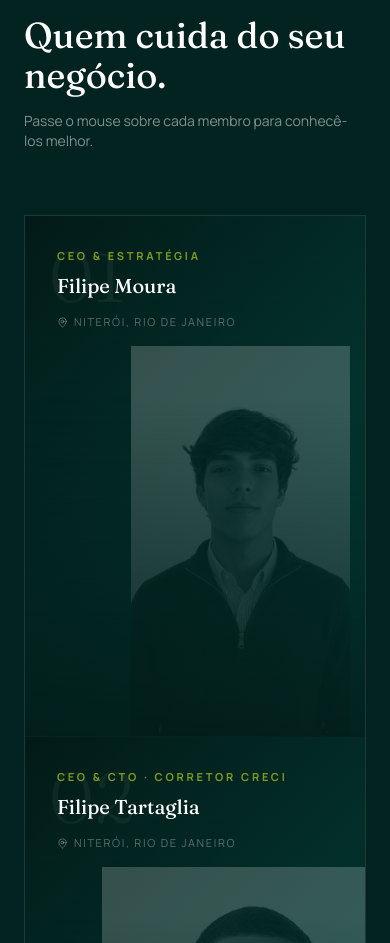
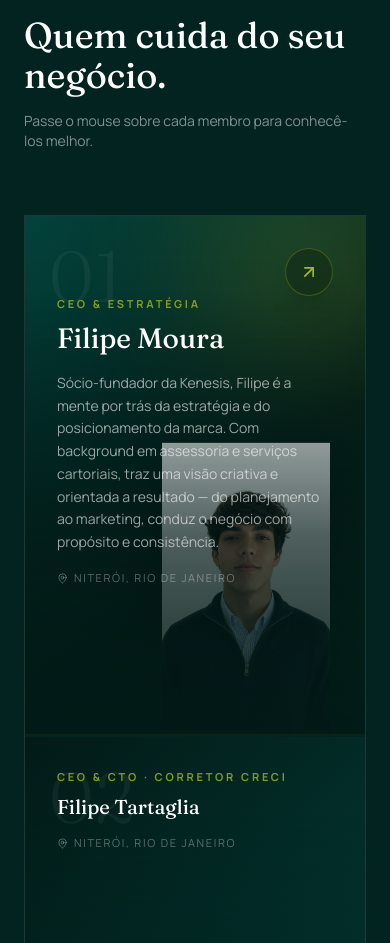
Before and after one commit to filipetartaglia/kenesis-site, a Next.js app: page / in a window 390 px wide. Shown: the part 5500-6443 px from the top of the page. Built offline with nearby package versions, Linux system fonts and the light colour scheme.

Commit message:
Atualização de UI/UX no mobile

```diff
--- a/components/site/destaques.tsx
+++ b/components/site/destaques.tsx
@@ -92,17 +92,17 @@ export function Destaques() {
         {/* Scroll horizontal */}
         <div
           ref={scrollRef}
-          className="flex gap-5 overflow-x-auto scroll-smooth px-6 pb-2 lg:px-10"
+          className="flex gap-5 overflow-x-auto snap-x snap-mandatory px-6 pb-2 lg:px-10"
           style={{ scrollbarWidth: "none", msOverflowStyle: "none" }}
         >
           {FEATURED.map((p, i) => (
-            <div key={p.id} className="w-[300px] flex-none sm:w-[320px]">
+            <div key={p.id} className="w-[300px] flex-none snap-center sm:w-[320px]">
               <PropertyCard p={p} delay={i * 80} />
             </div>
           ))}
 
           {/* Card "Ver todos" — aparece naturalmente no final */}
-          <div className="w-[260px] flex-none self-stretch sm:w-[280px]">
+          <div className="w-[260px] flex-none self-stretch snap-center sm:w-[280px]">
             <Link
               href="/imoveis"
               className={cn(
--- a/components/ui/kinetic-team.tsx
+++ b/components/ui/kinetic-team.tsx
@@ -28,6 +28,13 @@ export function KineticTeam({ members }: { members: TeamMember[] }) {
             key={member.name}
             onMouseEnter={() => setActive(i)}
             onMouseLeave={() => setActive(null)}
+            onViewportEnter={() => {
+              if (typeof window !== "undefined" && window.innerWidth < 1024) setActive(i);
+            }}
+            onViewportLeave={() => {
+              if (typeof window !== "undefined" && window.innerWidth < 1024 && active === i) setActive(null);
+            }}
+            viewport={{ amount: 0.6, margin: "0px 0px 0px 0px" }}
             initial={false}
             animate={{ flex: isActive ? 3 : 1 }}
             transition={{ duration: 0.5, ease: [0.32, 0.72, 0, 1] }}
@@ -61,7 +68,7 @@ export function KineticTeam({ members }: { members: TeamMember[] }) {
             {/* Large Photo Overlay */}
             {member.photo && (
               <motion.div
-                className="absolute bottom-0 right-0 z-0 h-[75%] w-[85%] lg:h-[85%] lg:w-[85%]"
+                className="absolute bottom-0 right-0 z-0 h-[55%] w-[70%] lg:h-[85%] lg:w-[85%]"
                 animate={{
                   opacity: isActive ? 1 : 0.2,
                   scale: isActive ? 1.05 : 1,
@@ -93,7 +100,7 @@ export function KineticTeam({ members }: { members: TeamMember[] }) {
 
             {/* Text protection gradient */}
             <motion.div
-              className="pointer-events-none absolute bottom-0 left-0 right-0 z-[5] h-[65%]"
+              className="pointer-events-none absolute bottom-0 left-0 right-0 z-[5] h-[85%] lg:h-[65%]"
               animate={{
                 background: isActive
                   ? "linear-gradient(to top, rgba(2, 26, 23, 0.95) 0%, rgba(2, 26, 23, 0.7) 45%, transparent 100%)"
```
